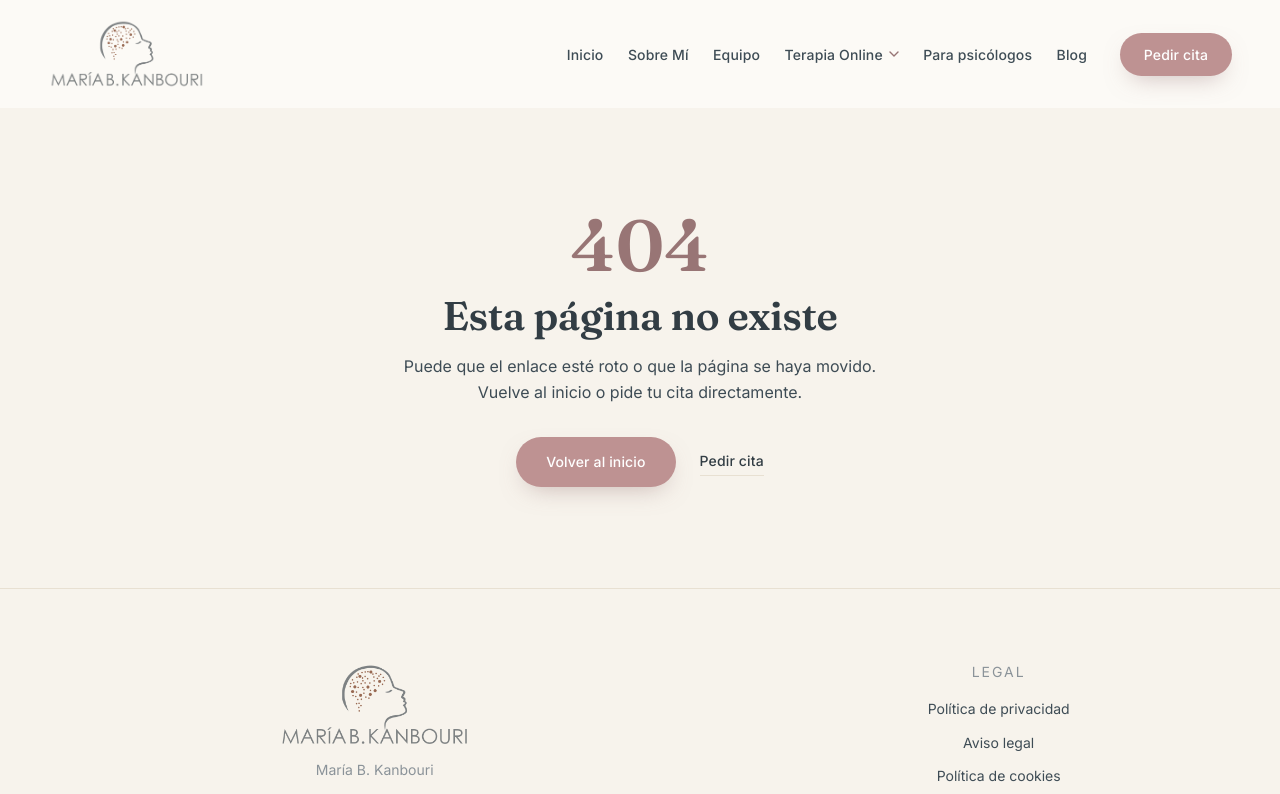
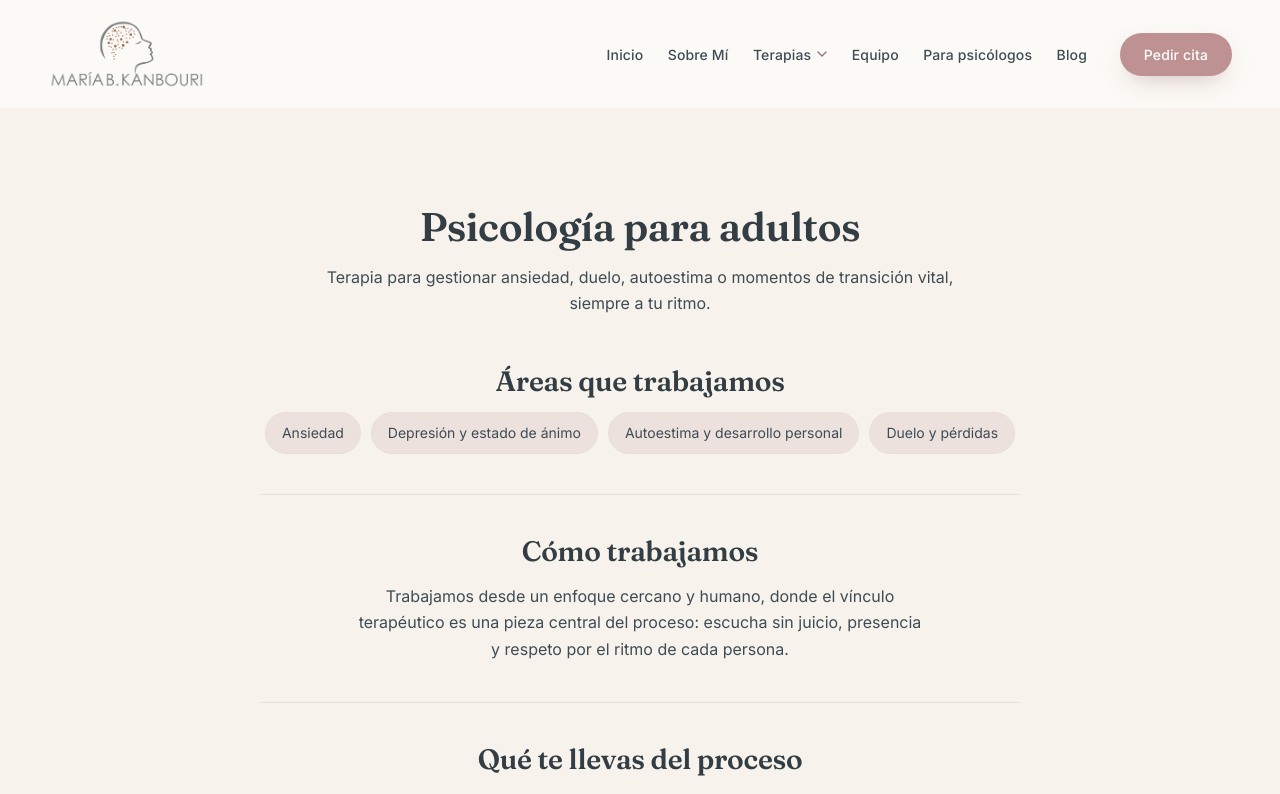
Before and after one commit to Lernik1998/Web1, a Vue app in the folder Web1/: page /terapias/adultos in a window 1280 px wide. Shown: the top 794 px of the page. Built offline with nearby package versions, Linux system fonts and the light colour scheme.

Commit message:
Más reciente

```diff
--- a/Web1/src/components/Header.vue
+++ b/Web1/src/components/Header.vue
@@ -28,10 +28,6 @@
             <router-link to="/sobre-mi" class="kb-nav__link" @click="closeAll">Sobre Mí</router-link>
           </li>
 
-          <li class="kb-nav__item">
-            <router-link to="/equipo" class="kb-nav__link" @click="closeAll">Equipo</router-link>
-          </li>
-
           <li
             class="kb-nav__item kb-nav__item--dropdown"
             @mouseenter="openMenu('terapia')"
@@ -43,7 +39,7 @@
               :aria-expanded="activeMenu === 'terapia'"
               @click="toggleMenu('terapia')"
             >
-              Terapia Online
+              Terapias
               <ChevronIcon :class="['kb-chevron', { 'is-open': activeMenu === 'terapia' }]" />
             </button>
 
@@ -103,6 +99,10 @@
           </li>
 
           <li class="kb-nav__item">
+            <router-link to="/equipo" class="kb-nav__link" @click="closeAll">Equipo</router-link>
+          </li>
+
+          <li class="kb-nav__item">
             <router-link to="/para-psicologos" class="kb-nav__link" @click="closeAll">Para psicólogos</router-link>
           </li>
 
@@ -149,19 +149,19 @@ const ChevronIcon = defineComponent({
 })
 
 const terapiaItems = [
-  { label: 'Psicología infantil', href: '/terapia-online/infantil' },
-  { label: 'Psicología para adolescentes', href: '/terapia-online/adolescentes' },
+  { label: 'Psicología infantil', href: '/terapias/infantil' },
+  { label: 'Psicología para adolescentes', href: '/terapias/adolescentes' },
   {
     label: 'Psicología para adultos',
-    href: '/terapia-online/adultos',
+    href: '/terapias/adultos',
     children: [
-      { label: 'Ansiedad', href: '/terapia-online/adultos/ansiedad' },
-      { label: 'Depresión y estado de ánimo', href: '/terapia-online/adultos/depresion' },
-      { label: 'Autoestima y desarrollo personal', href: '/terapia-online/adultos/autoestima' },
-      { label: 'Duelo y pérdidas', href: '/terapia-online/adultos/duelo' },
+      { label: 'Ansiedad', href: '/terapias/adultos/ansiedad' },
+      { label: 'Depresión y estado de ánimo', href: '/terapias/adultos/depresion' },
+      { label: 'Autoestima y desarrollo personal', href: '/terapias/adultos/autoestima' },
+      { label: 'Duelo y pérdidas', href: '/terapias/adultos/duelo' },
     ],
   },
-  { label: 'Psicología para padres y familia', href: '/terapia-online/padres-familia' },
+  { label: 'Psicología para padres y familia', href: '/terapias/padres-familia' },
 ]
 
 const isScrolled = ref(false)
--- a/Web1/src/data/team.ts
+++ b/Web1/src/data/team.ts
@@ -70,7 +70,7 @@ export const team: TeamMember[] = [
     imageScale: 1.4,
     imagePosition: 'center 30%',
     bio: [
-      'Acompaño a niños a partir de 6 años y adolescentes que atraviesan dificultades emocionales, conductuales o familiares, ofreciendo un espacio cercano y seguro donde puedan sentirse comprendidos y acompañados.',
+      'Acompaño a niños a partir de 4 años y adolescentes que atraviesan dificultades emocionales, conductuales o familiares, ofreciendo un espacio cercano y seguro donde puedan sentirse comprendidos y acompañados.',
       'Trabajo desde una mirada integrativa y sistémica, ayudando tanto a los menores como a sus familias a entender mejor lo que están viviendo, sus emociones y las distintas etapas del desarrollo. En terapia acompaño dificultades relacionadas con la gestión emocional, ansiedad, autoestima, inseguridad, relaciones sociales o conflictos familiares, adaptando siempre el proceso a las necesidades de cada niño, adolescente y familia.',
       'Mi objetivo es que tanto los menores como sus padres puedan sentirse escuchados, comprendidos y acompañados durante todo el proceso terapéutico.',
     ],
--- a/Web1/src/router/index.ts
+++ b/Web1/src/router/index.ts
@@ -30,49 +30,49 @@ const router = createRouter({
       props: true,
     },
     {
-      path: '/terapia-online',
-      name: 'terapia-online',
-      redirect: '/terapia-online/infantil',
+      path: '/terapias',
+      name: 'terapias',
+      redirect: '/terapias/infantil',
       children: [
         {
           path: 'infantil',
           name: 'infantil',
-          component: () => import('../views/terapia-online/InfantilView.vue'),
+          component: () => import('../views/terapias/InfantilView.vue'),
         },
         {
           path: 'adolescentes',
           name: 'adolescentes',
-          component: () => import('../views/terapia-online/AdolescentesView.vue'),
+          component: () => import('../views/terapias/AdolescentesView.vue'),
         },
         {
           path: 'adultos',
           name: 'adultos',
-          component: () => import('../views/terapia-online/AdultosView.vue'),
+          component: () => import('../views/terapias/AdultosView.vue'),
         },
         {
           path: 'adultos/ansiedad',
           name: 'ansiedad',
-          component: () => import('../views/terapia-online/adultos/AnsiedadView.vue'),
+          component: () => import('../views/terapias/adultos/AnsiedadView.vue'),
         },
         {
           path: 'adultos/depresion',
           name: 'depresion',
-          component: () => import('../views/terapia-online/adultos/DepresionView.vue'),
+          component: () => import('../views/terapias/adultos/DepresionView.vue'),
         },
         {
           path: 'adultos/autoestima',
           name: 'autoestima',
-          component: () => import('../views/terapia-online/adultos/AutoestimaView.vue'),
+          component: () => import('../views/terapias/adultos/AutoestimaView.vue'),
         },
         {
           path: 'adultos/duelo',
           name: 'duelo',
-          component: () => import('../views/terapia-online/adultos/DueloView.vue'),
+          component: () => import('../views/terapias/adultos/DueloView.vue'),
         },
         {
           path: 'padres-familia',
           name: 'padres-familia',
-          component: () => import('../views/terapia-online/PadresFamiliaView.vue'),
+          component: () => import('../views/terapias/PadresFamiliaView.vue'),
         },
       ],
     },
--- a/Web1/src/utils/contentProcessor.ts
+++ b/Web1/src/utils/contentProcessor.ts
@@ -13,7 +13,7 @@ import { parseVCShortcodes } from './vcShortcodeParser'
  */
 const WP_BUTTON_TEXT_TO_ROUTE: Record<string, string> = {
   'pedir cita': '/pedir-cita',
-  'ver tipos de terapia': '/terapia-online',
+  'ver tipos de terapia': '/terapias',
   'reservar supervisión': '/pedir-cita?servicio=profesionales',
 }
 
--- a/Web1/src/views/HomeView.vue
+++ b/Web1/src/views/HomeView.vue
@@ -11,10 +11,10 @@ defineOptions({
 })
 
 const therapyHrefs = [
-  '/terapia-online/infantil',
-  '/terapia-online/adolescentes',
-  '/terapia-online/adultos',
-  '/terapia-online/padres-familia',
+  '/terapias/infantil',
+  '/terapias/adolescentes',
+  '/terapias/adultos',
+  '/terapias/padres-familia',
 ]
 
 const pageData = ref<WordPressHomePage | null>(null)
--- a/Web1/src/views/ParaPsicologosView.vue
+++ b/Web1/src/views/ParaPsicologosView.vue
@@ -19,13 +19,13 @@ const error = ref<string | null>(null)
  * es una decisión de navegación de esta SPA, así que se resuelve por texto.
  */
 const AREA_ROUTES: Record<string, string> = {
-  ansiedad: '/terapia-online/adultos/ansiedad',
-  'depresión y estado de ánimo': '/terapia-online/adultos/depresion',
-  'autoestima y desarrollo personal': '/terapia-online/adultos/autoestima',
-  'duelo y pérdidas': '/terapia-online/adultos/duelo',
-  'psicología infantil': '/terapia-online/infantil',
-  'psicología para adolescentes': '/terapia-online/adolescentes',
-  'padres y familia': '/terapia-online/padres-familia',
+  ansiedad: '/terapias/adultos/ansiedad',
+  'depresión y estado de ánimo': '/terapias/adultos/depresion',
+  'autoestima y desarrollo personal': '/terapias/adultos/autoestima',
+  'duelo y pérdidas': '/terapias/adultos/duelo',
+  'psicología infantil': '/terapias/infantil',
+  'psicología para adolescentes': '/terapias/adolescentes',
+  'padres y familia': '/terapias/padres-familia',
 }
 
 interface TextBlock {
@@ -81,7 +81,7 @@ function parseContent(html: string) {
     if (next.tagName === 'UL') {
       areas.value = Array.from(next.querySelectorAll('li')).map((li) => {
         const label = li.textContent?.replace(/\s+/g, ' ').trim() ?? ''
-        return { label, href: AREA_ROUTES[label.toLowerCase()] ?? '/terapia-online' }
+        return { label, href: AREA_ROUTES[label.toLowerCase()] ?? '/terapias' }
       })
     } else if (next.tagName === 'P') {
       blocks.push({ title, description: next.textContent?.trim() ?? '' })
--- a/Web1/src/views/PedirCitaView.vue
+++ b/Web1/src/views/PedirCitaView.vue
@@ -48,7 +48,7 @@ const weekdays = [
 const timeSlots = [
   { value: 'manana', label: 'Mañana', hint: '9:00 – 12:00' },
   { value: 'mediodia', label: 'Mediodía', hint: '12:00 – 15:00' },
-  { value: 'tarde', label: 'Tarde', hint: '15:00 – 21:00' },
+  { value: 'tarde', label: 'Tarde', hint: '15:00 – 20:00' },
 ]
 
 const howFoundOptions = [
--- a/Web1/src/views/terapias/AdultosView.vue
+++ b/Web1/src/views/terapias/AdultosView.vue
@@ -6,10 +6,10 @@ defineOptions({
 })
 
 const areas = [
-  { label: 'Ansiedad', href: '/terapia-online/adultos/ansiedad' },
-  { label: 'Depresión y estado de ánimo', href: '/terapia-online/adultos/depresion' },
-  { label: 'Autoestima y desarrollo personal', href: '/terapia-online/adultos/autoestima' },
-  { label: 'Duelo y pérdidas', href: '/terapia-online/adultos/duelo' },
+  { label: 'Ansiedad', href: '/terapias/adultos/ansiedad' },
+  { label: 'Depresión y estado de ánimo', href: '/terapias/adultos/depresion' },
+  { label: 'Autoestima y desarrollo personal', href: '/terapias/adultos/autoestima' },
+  { label: 'Duelo y pérdidas', href: '/terapias/adultos/duelo' },
 ]
 
 const beneficios = [
```
